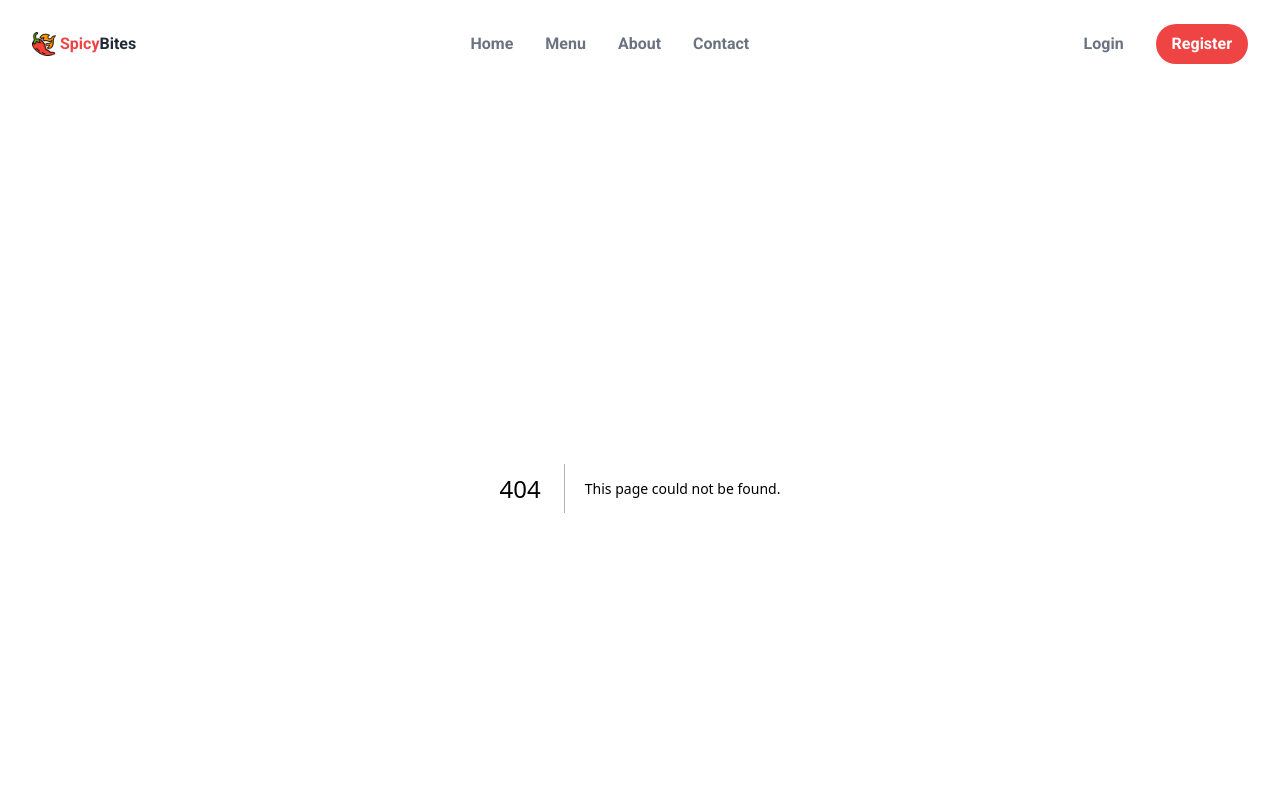
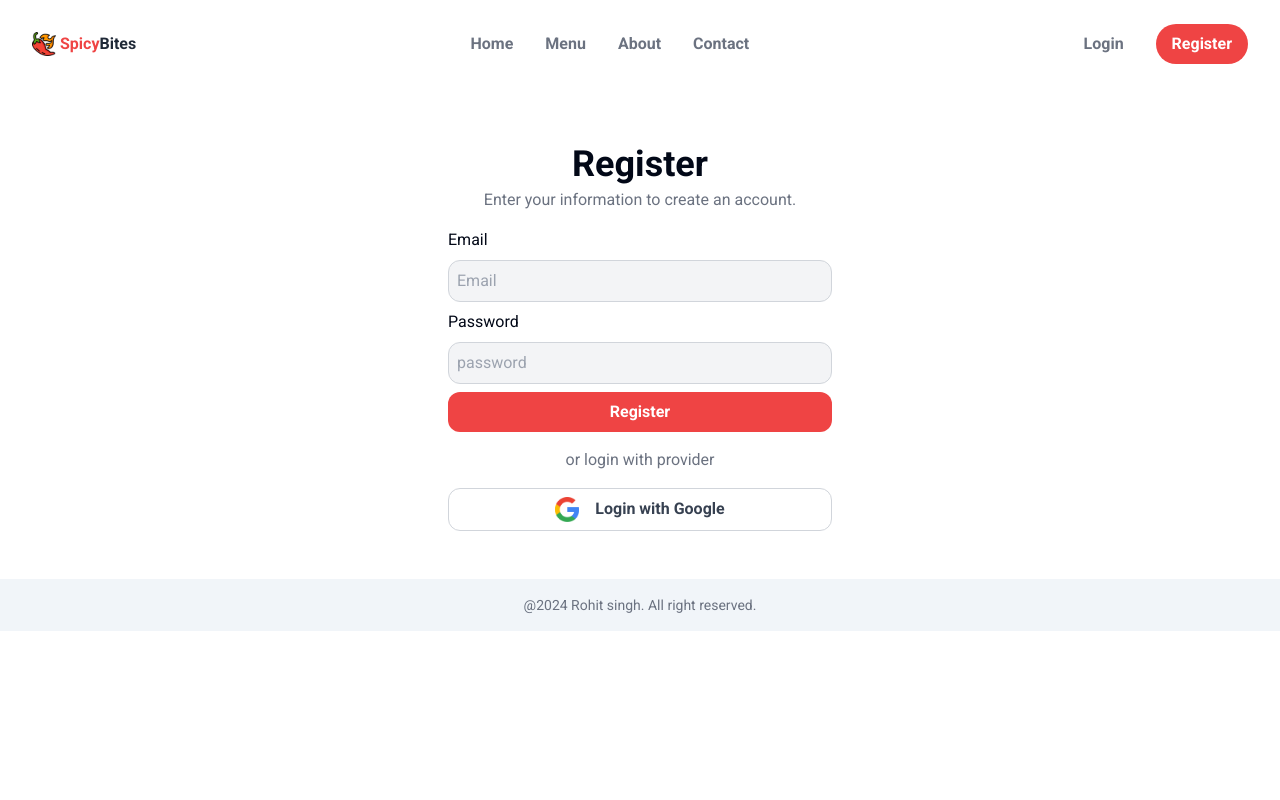
Before and after one commit to rohitsingh93300/spicybites, a Next.js app: page /register in a window 1280 px wide. Before the commit this address had no page. Shown: the top 800 px of the page. Built offline with nearby package versions, Linux system fonts and the light colour scheme.

Commit message:
Register page

```diff
--- a/package.json
+++ b/package.json
@@ -14,6 +14,7 @@
     "clsx": "^2.1.1",
     "lucide-react": "^0.378.0",
     "next": "14.2.3",
+    "next-auth": "^4.24.7",
     "react": "^18",
     "react-dom": "^18",
     "tailwind-merge": "^2.3.0",
--- a/src/app/globals.css
+++ b/src/app/globals.css
@@ -2,7 +2,7 @@
   @tailwind components;
   @tailwind utilities;
 
-  @layer base {
+ @layer base {
     :root {
       --background: 0 0% 100%;
       --foreground: 222.2 84% 4.9%;
@@ -85,3 +85,17 @@
   .spin {
     animation: spin 40s linear infinite;
   }
+  input[type="email"],
+  input[type="password"],
+  input[type="text"] {
+    @apply block w-full my-2 rounded-xl;
+    @apply border p-2 border-gray-300 bg-gray-100;
+  }
+
+   button{
+    @apply block w-full text-gray-700 font-semibold;
+    @apply border border-gray-300 rounded-xl px-6 py-2;
+  }
+  button[type="submit"],button.submit{
+ @apply border-0 bg-red-500 text-white;
+  }
--- /dev/null
+++ b/src/app/register/page.jsx
@@ -0,0 +1,24 @@
+import Image from 'next/image'
+import React from 'react'
+
+function RegisterPage() {
+  return (
+    <section className='mt-14'>
+      <h1 className='text-center text-4xl font-semibold '>Register</h1>
+       <p className='text-gray-500 mt-1 text-center'>Enter your information to create an account.</p>
+       <form className='block max-w-sm mx-auto mt-4'>
+        <label className='text-start'>Email</label>
+        <input type='email' placeholder='Email' className='input' />
+        <label className='text-start'>Password</label>
+        <input type='password' placeholder='password' className='input' />
+        <button type='submit' className='submit'>Register</button>
+        <div className='my-4 text-center text-gray-500'>or login with provider</div>
+        <button className='flex gap-4 justify-center'>
+            <Image src={'/google.png'} width={24} height={24}/>
+            Login with Google</button>
+       </form>
+    </section>
+  )
+}
+
+export default RegisterPage
--- a/src/components/Header.jsx
+++ b/src/components/Header.jsx
@@ -28,9 +28,9 @@ function Header() {
             {/* nav */}
             <nav className="hidden xl:flex items-center gap-8 text-gray-500 font-semibold">
               <Link href={'/'}>Home</Link>
-              <Link href={'/'}>Menu</Link>
-              <Link href={'/'}>About</Link>
-              <Link href={'/'}>Contact</Link>
+              <Link href={'/menu'}>Menu</Link>
+              <Link href={'/about'}>About</Link>
+              <Link href={'/contact'}>Contact</Link>
             </nav>
 
             {/* mobile nav */}
@@ -40,7 +40,7 @@ function Header() {
           </div>
           <nav className=' hidden xl:flex gap-8 items-center  text-gray-500 font-semibold'>
               <Link href={'/login'}>Login</Link>
-              <Link href={'/'} className="bg-red-500 rounded-full text-white px-4 py-2">Register</Link>
+              <Link href={'/register'} className="bg-red-500 rounded-full text-white px-4 py-2">Register</Link>
             </nav>
         </div>
       </div>
```
Also changed, not shown: public/google.png (added), 1 other file (tests, documents, lock files or other folders).
